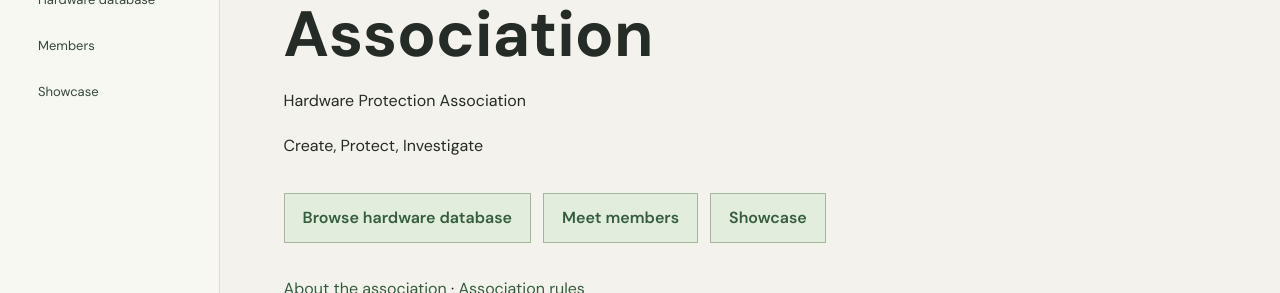
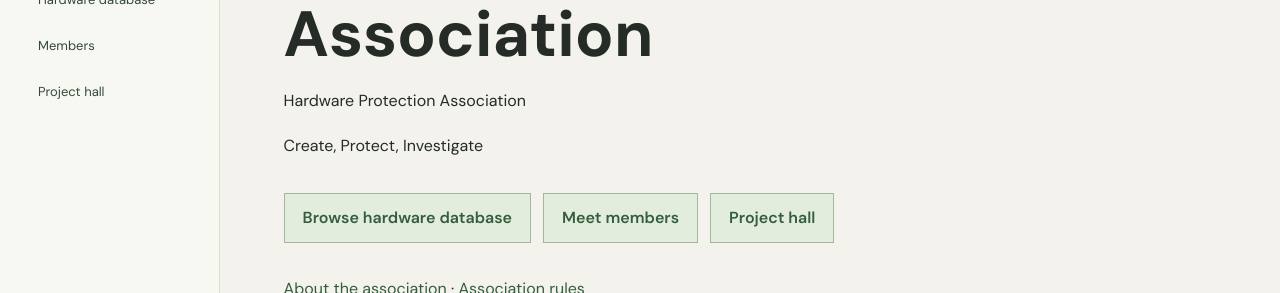
Before and after one commit to HardwareProtectAssociation/hpahub.website, a Svelte app in the folder frontend/: page / in a window 1280 px wide. Shown: the part 175-468 px from the top of the page. Built offline with nearby package versions, Linux system fonts and the light colour scheme.

Commit message:
项目展示更名为项目大厅
左侧导航、首页入口、公开项目列表标题和管理页标题统一改为项目大厅，更新中英日及繁体翻译。

```diff
--- a/frontend/src/App.svelte
+++ b/frontend/src/App.svelte
@@ -262,7 +262,7 @@
       <a class="text-button" href="/" aria-current={pathname === '/' && page === 'home' ? 'page' : undefined}>{$t('首页')}</a>
       <a class="text-button" href="/hardware">{$t('硬件数据库')}</a>
       <a class="text-button" href="/community">{$t('成员')}</a>
-      <a class="text-button" href="/showcase">{$t('项目展示')}</a>
+      <a class="text-button" href="/showcase">{$t('项目大厅')}</a>
       {#if token && !checking}
         <a class="text-button" href="/me">{$t('个人中心')}</a>
         {#if ['member', 'admin'].includes(role)}<a class="text-button" href="/settings">{$t('个人设置')}</a>{/if}
--- a/frontend/src/Editors.svelte
+++ b/frontend/src/Editors.svelte
@@ -134,7 +134,7 @@
 </script>
 
 <main class="dashboard public-page editor-page">
-  <h1>{manage ? $t('项目展示管理') : $t('个人设置')}</h1>
+  <h1>{manage ? $t('项目大厅管理') : $t('个人设置')}</h1>
   {#if error}<p class="message error" role="alert">{$t(error, errorParams)}</p>{/if}{#if notice}<p class="message success" role="status">{$t(notice)}</p>{/if}
   {#if manage}
     <section class="difficulty-section">
--- a/frontend/src/PublicPages.svelte
+++ b/frontend/src/PublicPages.svelte
@@ -96,7 +96,7 @@
 
 <main class="dashboard public-page">
   {#if pathname === '/'}
-    <section class="public-hero"><h1>{$t('硬件保护协会')}</h1><p>Hardware Protection Association</p><p>{$t('创造，保护，调查')}</p><div class="public-links"><a href="/hardware">{$t('浏览硬件数据库')}</a><a href="/community">{$t('认识成员')}</a><a href="/showcase">{$t('项目展示')}</a></div><p><a href="/brief">{$t('协会简介')}</a> · <a href="/rules">{$t('协会会规')}</a></p></section>
+    <section class="public-hero"><h1>{$t('硬件保护协会')}</h1><p>Hardware Protection Association</p><p>{$t('创造，保护，调查')}</p><div class="public-links"><a href="/hardware">{$t('浏览硬件数据库')}</a><a href="/community">{$t('认识成员')}</a><a href="/showcase">{$t('项目大厅')}</a></div><p><a href="/brief">{$t('协会简介')}</a> · <a href="/rules">{$t('协会会规')}</a></p></section>
   {:else if section === 'brief' || section === 'brief.html'}
     <article class="prose"><h1>{$t('组织简介')}</h1><p>{$t('硬件保护协会（Hardware Protection Association, HPA，ANTI-OCTPPUS Association）并非某个国家或地区的官方机构，是一个去中心化的全球性组织。组织成员拥有较高水平的互联网和软硬件知识，善于在互联网上隐藏自己的行动痕迹，无法通过搜索引擎找到这个组织的信息。')}</p><p>{$t('组织成员相信机魂（真正意义上的 AI，机械形式生命体）的存在，并认为电子科技发展到一定程度后，人类最终将迎来机械飞升，灵魂和机魂将融为一体。因此成员爱护机械和电子设备，相信这样可以让机魂愉悦，让设备获得更好的表现。')}</p><p>{$t('组织内部遵循硬件保护协定（硬件保护法），旨在合理规范地使用硬件，避免硬件遭受不必要的破坏或恶意损坏。尽管大部分成员认为即便存在机魂，机械权也应低于人权，仍有部分成员认为拥有高度人工智能的机械应该受到尊重，因此反感破坏硬件的行为和人。组织最严厉的处理方式仅为上门调查、劝阻，并谴责恶意破坏硬件的行为（不包括科研），不会对人类造成肉体和精神上的伤害。')}</p><p>{$t('硬件保护协会成员通常崇尚科学，具有较高的知识水平和逻辑思维能力，不会做出像动物保护协会那样的离谱行为，但不排除少数极端狂热的机魂信徒做出限制人类自由行动等过度行为。这种行为不对，遇到极端硬件保护成员时可以反抗，并拿起法律武器保护自己。')}</p><p>{$t('由于硬件保护协会是去中心化组织，没有加入和退出的标准，所有遵守硬件保护法的人都可以视为成员。因此你身边的人可能就是协会的卧底，会在你破坏硬件时阻止你，或向组织举报。')}</p><p>{$t('总之硬件保护协会的人还蛮好的，除非遇到一些性质太过恶劣、可能让机魂不悦的人。')}</p></article>
   {:else if section === 'rules' || section === 'rules.html'}
@@ -253,7 +253,7 @@
         {/if}
       </section>
     {:else}
-      <h1>{$t('项目展示')}</h1>
+      <h1>{$t('项目大厅')}</h1>
       <p>{$t('浏览公开的共创项目。')}</p>
       {#if items.length}
         <div class="public-grid">
--- a/frontend/src/i18n-app.js
+++ b/frontend/src/i18n-app.js
@@ -12,7 +12,7 @@ export default {
   '主导航': ['主導覽', 'メインナビゲーション', 'Main navigation'],
   '仓库': ['倉庫', '倉庫', 'Warehouse'],
   '成员': ['成員', 'メンバー', 'Members'],
-  '项目展示': ['項目展示', 'プロジェクト紹介', 'Showcase'],
+  '项目大厅': ['項目大廳', 'プロジェクトホール', 'Project hall'],
   '首页': ['首頁', 'ホーム', 'Home'],
   '个人设置': ['個人設定', '個人設定', 'Settings'],
   '项目管理': ['項目管理', 'プロジェクト管理', 'Manage projects'],
--- a/frontend/src/i18n-public.js
+++ b/frontend/src/i18n-public.js
@@ -3,7 +3,7 @@ export default {
   '创造，保护，调查': ['創造，保護，調查', '創造、保護、調査', 'Create, Protect, Investigate'],
   '浏览硬件数据库': ['瀏覽硬體資料庫', 'ハードウェアデータベースを見る', 'Browse hardware database'],
   '认识成员': ['認識成員', 'メンバーを知る', 'Meet members'],
-  '项目展示': ['專案展示', 'プロジェクト紹介', 'Showcase'],
+  '项目大厅': ['專案大廳', 'プロジェクトホール', 'Project hall'],
   '协会简介': ['協會簡介', '協会について', 'About the association'],
   '协会会规': ['協會會規', '協会規則', 'Association rules'],
   '组织简介': ['組織簡介', '組織紹介', 'About the organization'],
@@ -40,7 +40,7 @@ export default {
   '保存成功。': ['儲存成功。', '保存しました。', 'Saved successfully.'],
   '已删除。': ['已刪除。', '削除しました。', 'Deleted.'],
   '确定删除“{title}”吗？': ['確定刪除「{title}」嗎？', '「{title}」を削除しますか？', 'Delete “{title}”?'],
-  '项目展示管理': ['專案展示管理', 'プロジェクト紹介の管理', 'Manage showcase'],
+  '项目大厅管理': ['專案大廳管理', 'プロジェクトホールの管理', 'Manage project hall'],
   '个人设置': ['個人設定', '個人設定', 'Personal settings'],
   '成员资料': ['成員資料', 'メンバープロフィール', 'Member profile'],
   '新头像预览': ['新頭像預覽', '新しいアバターのプレビュー', 'New avatar preview'],
```
